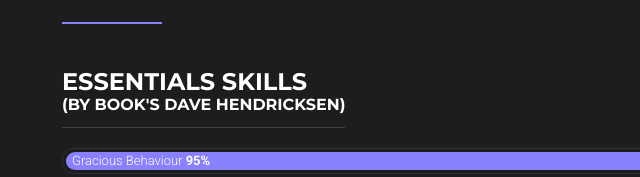
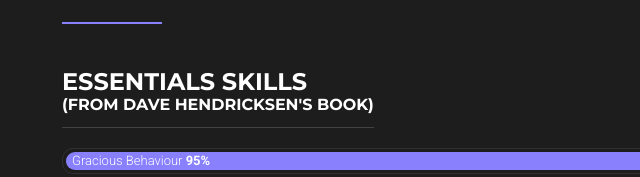
Before and after one commit to garytron/garytron.github.io, a plain HTML site: page index.html in a window 1280 px wide. Shown: the part 1108-1285 px from the top of the page, 398-1038 px from the left. Drawn offline with Linux system fonts and the light colour scheme; files whose address does not match are found by name; a web font is replaced by a local one.

Commit message:
small issue fixed

```diff
--- a/index.html
+++ b/index.html
@@ -129,7 +129,7 @@
 
 					<span class="divider"></span>
 					<p class="text-small"></p>
-					<h3 class="heading-1 mt20 mb20">Essentials Skills <p class="text-small">(By Book's Dave Hendricksen)</p></h3>
+					<h3 class="heading-1 mt20 mb20">Essentials Skills <p class="text-small">(From Dave Hendricksen's Book)</p></h3>
 					<div class="progress">
 						<div class="progress-bar text-left" role="progressbar" aria-valuenow="60" aria-valuemin="0" aria-valuemax="100" style="width: 95%;">
 							Gracious Behaviour <strong>95%</strong>
```
